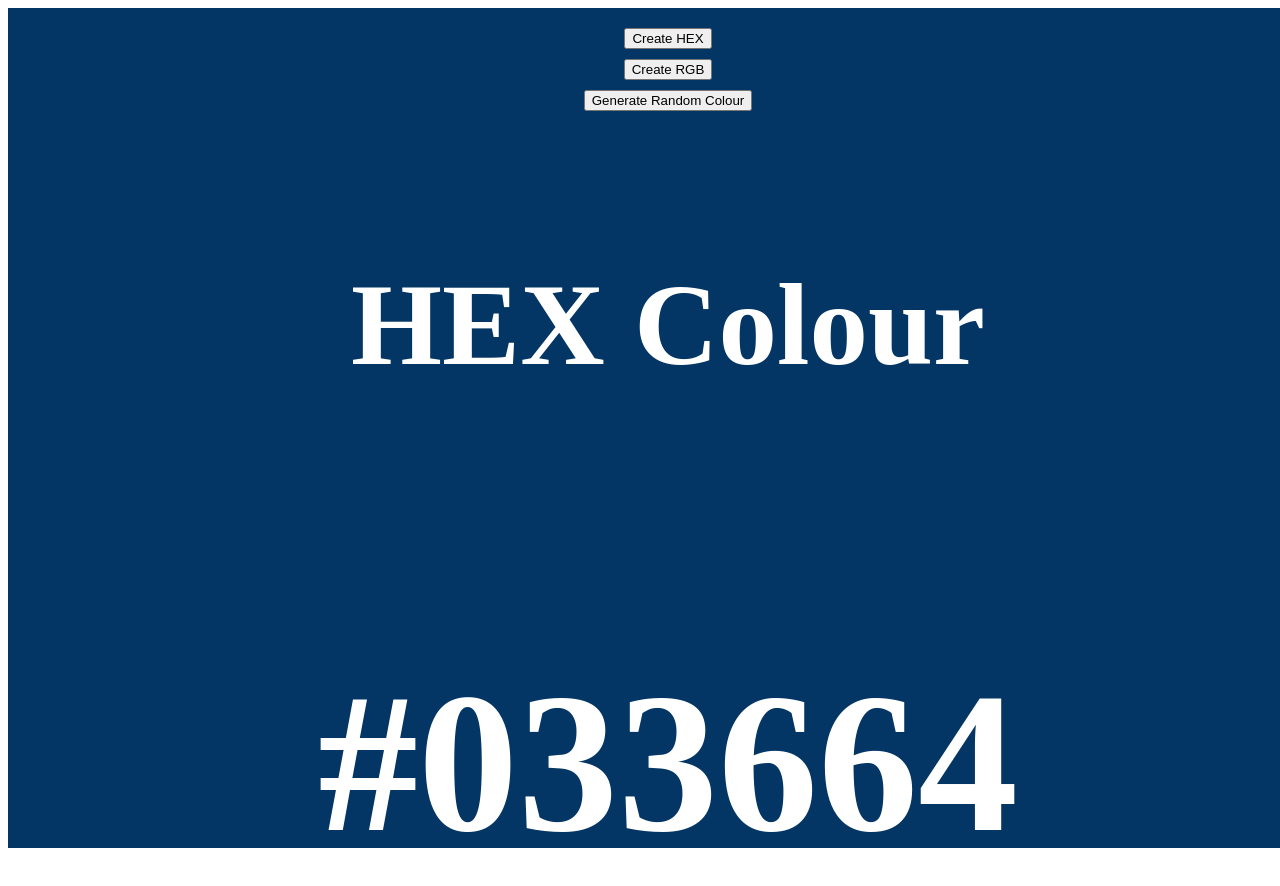
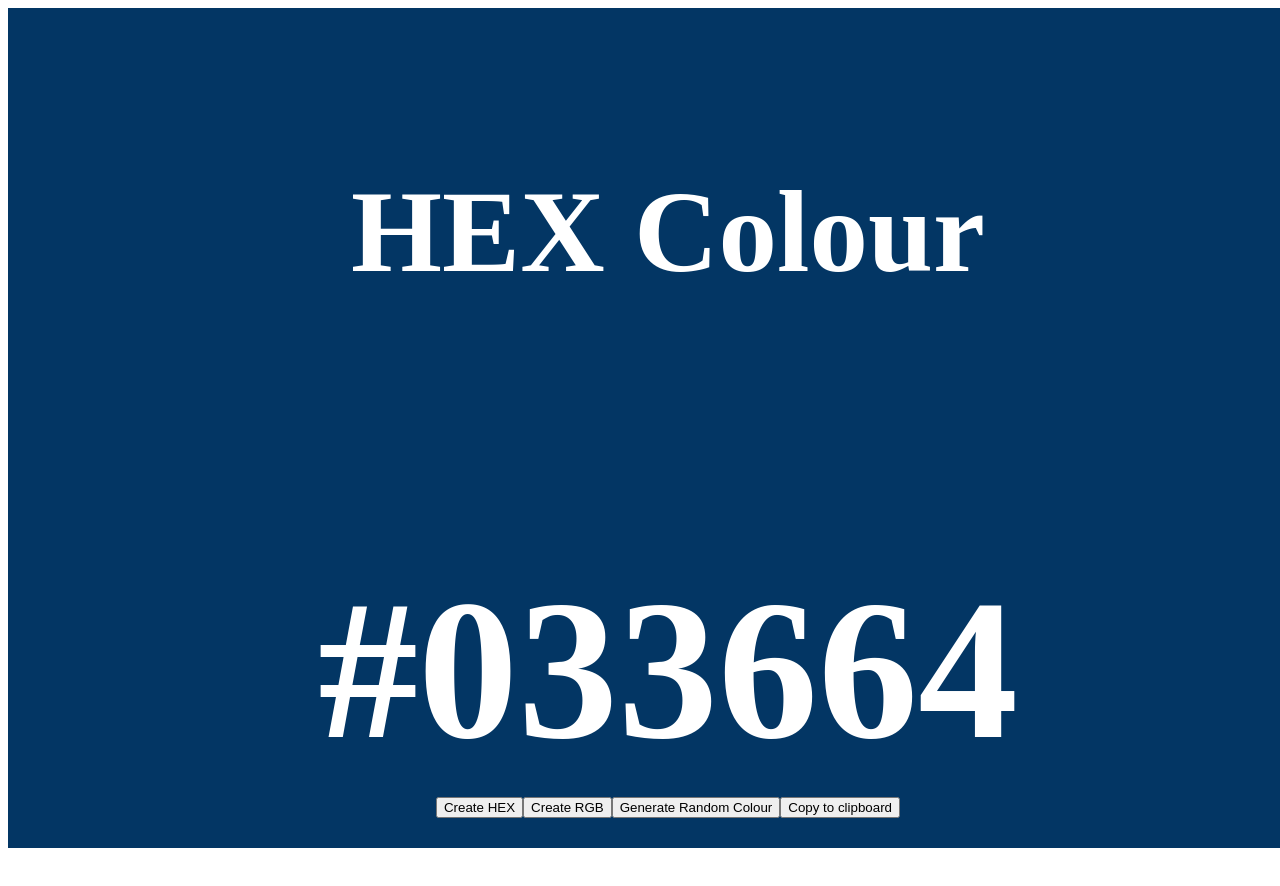
Before and after one commit to jenagansivakumar/random-colour-generator, a React (Vite) app: page / in a window 1280 px wide. Shown: the top 886 px of the page. Built offline with nearby package versions, Linux system fonts and the light colour scheme.

Commit message:
moved buttons to be at the bottom

```diff
--- a/src/components/RandomColour/RandomColour.jsx
+++ b/src/components/RandomColour/RandomColour.jsx
@@ -8,6 +8,7 @@ export default function RandomColour() {
   function randomColourUtility(length) {
     return Math.floor(Math.random() * length);
   }
+
   function handleCreateHexRandomColour() {
     const hex = [0, 1, 2, 3, 4, 5, 6, 7, 8, 9, "A", "B", "C", "D", "E", "F"];
     let hexColour = "#";
@@ -15,16 +16,20 @@ export default function RandomColour() {
     for (let i = 0; i < 6; i++) {
       hexColour += hex[randomColourUtility(hex.length)];
     }
-    console.log(hexColour);
 
     setColour(hexColour);
   }
+
   function handleCreateRgbRandomColour() {
     const r = randomColourUtility(256);
     const g = randomColourUtility(256);
     const b = randomColourUtility(256);
 
-    setColour(`rgb${r},${g},${b}`);
+    setColour(`rgb(${r},${g},${b})`);
+  }
+
+  function copyToClipboard() {
+    navigator.clipboard.writeText(colour);
   }
 
   useEffect(() => {
@@ -33,7 +38,7 @@ export default function RandomColour() {
     } else {
       handleCreateHexRandomColour();
     }
-  }, typeOfColour);
+  }, [typeOfColour]);
 
   const containerStyle = {
     background: colour,
@@ -41,21 +46,30 @@ export default function RandomColour() {
 
   return (
     <div className="container" style={containerStyle}>
-      <button onClick={() => setTypeOfColour("hex")}> Create HEX </button>
-      <button onClick={() => setTypeOfColour("rgb")}> Create RGB </button>
+      <div className="display-rgb">
+        <h3>{typeOfColour === "rgb" ? "RGB Colour" : "HEX Colour"}</h3>
+        <h1>{colour}</h1>
+      </div>
+      <div className="button-container">
+        {" "}
+        {/* Added wrapper div for buttons */}
+        <button className="button" onClick={() => setTypeOfColour("hex")}>
+          Create HEX
+        </button>
+        <button className="button" onClick={() => setTypeOfColour("rgb")}>
+          Create RGB
+        </button>
         <button
+          className="button"
           onClick={
             typeOfColour === "hex"
               ? handleCreateHexRandomColour
               : handleCreateRgbRandomColour
           }
         >
-        {" "}
           Generate Random Colour
         </button>
-      <div className="display-rgb">
-        <h3>{typeOfColour === "rgb" ? "RGB Colour" : "HEX Colour"}</h3>
-        <h1>{colour}</h1>
+        <button onClick={copyToClipboard}>Copy to clipboard</button>
       </div>
     </div>
   );
--- a/src/components/RandomColour/randomColour.css
+++ b/src/components/RandomColour/randomColour.css
@@ -6,6 +6,12 @@
   align-items: center;
   flex-direction: column;
   padding: 20px;
+  position: relative;
+}
+
+.button-container {
+  position: absolute;
+  bottom: 20px;
 }
 
 button {
```
Lines whose indentation alone changed are shown as unchanged.
